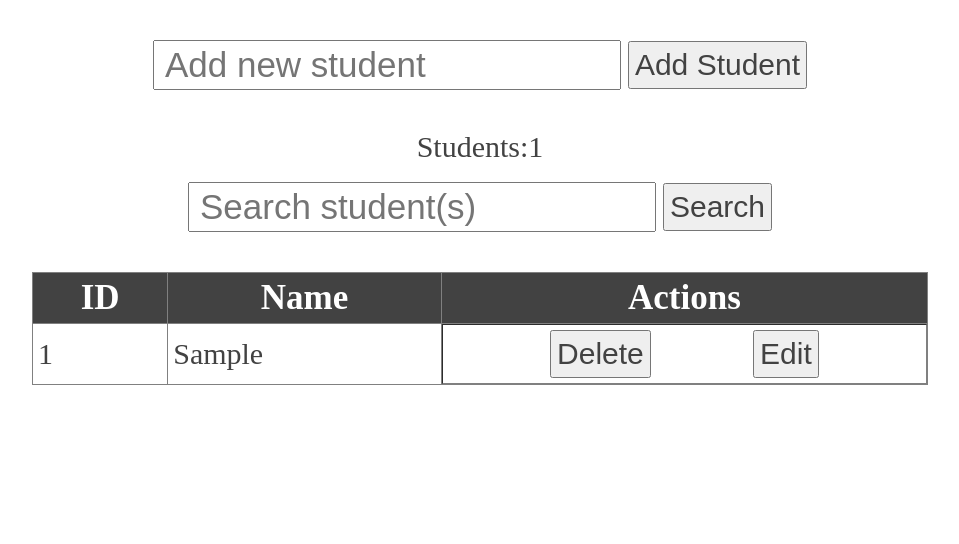
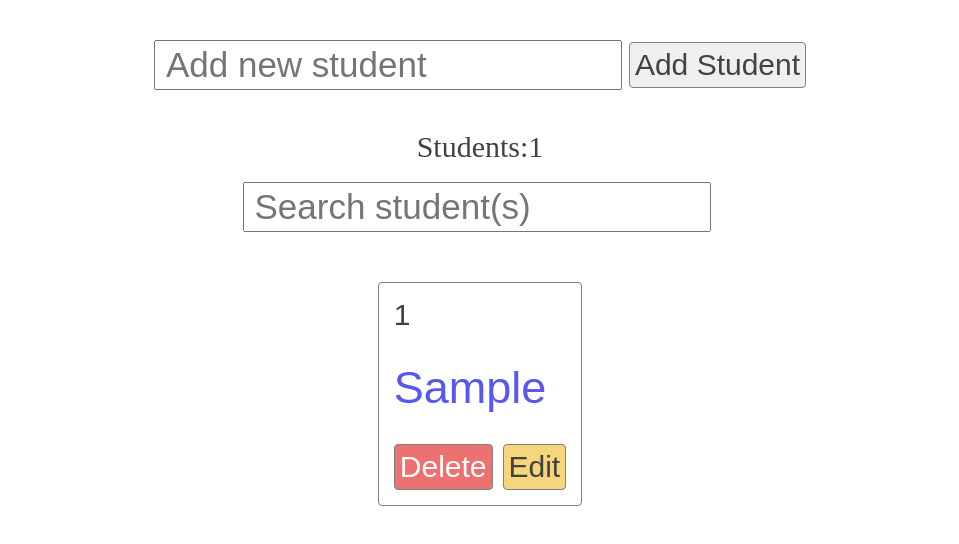
Before and after one commit to incodeuz/pure-js-crud, a plain HTML site: page index.html in a window 1280 px wide. Both pictures are taken after typing "Sample" into the empty fields and a click on the button "Add Student". Shown: the whole page, without its empty margins (160-1119 px from the left). Drawn offline with Linux system fonts and the light colour scheme.

Commit message:
crud is fully completed with search

```diff
--- a/app.js
+++ b/app.js
@@ -3,9 +3,9 @@ let inputValue = document.getElementById("input");
 const btn = document.getElementById("btn");
 const btnDelete = document.getElementById("btnDelete");
 const list = document.getElementById("list");
-
+const updateBtn = document.getElementById("update");
+var selectedRow = null;
 let inputSearch = document.getElementById("inputSearch");
-const btnSearch = document.getElementById("btnSearch");
 let students = [];
 // Browserga chiqarish
 // method: GET
@@ -13,20 +13,23 @@ function getStudents() {
   var render = "";
   students.map((student, index) => {
     render += `
-        <tr>
-            <td>${index + 1}</td>
-            <td>${student.name}</td>
+        <div style="display:flex; margin: 10px" class="card">
+            <div class="items card-body index">${index + 1}</div>
+            <p class="items card-body name">${student.name}</p>
 
-            <td style="display: flex; justify-content: space-evenly"><button id="btnDelete" onclick={deleteStudent(${
+            <div class="card-body" style="display: flex; justify-content: space-evenly"><button style=" margin-right: 10px;" id="btnDelete" onclick={deleteStudent(${
               student.id
             })}>Delete</button>
-            <button onclick={editStudents(${student.id})}>Edit</button></td>
-        </tr>
+            <button id="edit" onClick="onEdit(this)">Edit</button></div>
+        </div>
     `;
   });
   app.innerHTML = render;
   list.innerHTML =
     students.length > 0 ? students.length : "No students in list";
+  app.childElementCount > 0
+    ? (inputSearch.style.display = "block")
+    : (inputSearch.style.display = "none");
 }
 
 // Add new student
@@ -54,17 +57,31 @@ function deleteStudent(id) {
 
 // Edit student(s)
 // method: PATCH
-function editStudents(ids) {
-  students.map((value) => {
-    if (value.id === ids) {
-      console.log(value.id, ids);
-      inputValue.value += value.name;
-
-    }
-    // if (addStudent()) {
-    //   value.name = inputValue.value;
-    // }
-  });
+function onEdit(td) {
+  selectedRow = td.parentElement.parentElement;
+  inputValue.value = selectedRow.children[1].innerHTML;
+  console.log(selectedRow.children[1].innerHTML);
+  btn.style.display = "none";
+  update.style.display = "block";
 }
 
+  update.addEventListener("click", () => {
+    selectedRow.children[1].textContent = inputValue.value;
+  });
+
+// Search students
+inputSearch.addEventListener("input", () => {
+  const filter = inputSearch.value.toLowerCase();
+  const listItems = document.querySelectorAll(".items");
+
+  listItems.forEach((item) => {
+    let text = item.textContent;
+    if (text.toLowerCase().includes(filter.toLowerCase())) {
+      item.parentElement.style.display = "";
+    } else {
+      item.parentElement.style.display = "none";
+    }
+  });
+});
+
 getStudents();
--- a/index.html
+++ b/index.html
@@ -6,12 +6,14 @@
     <meta name="viewport" content="width=device-width, initial-scale=1.0" />
     <link rel="stylesheet" href="./style.css" />
     <title>Students list</title>
+
   </head>
   <body>
     <div id="content">
       <div class="wrapper">
         <input id="input" type="text" placeholder="Add new student" />
         <button id="btn">Add Student</button>
+        <button style="display: none;" id="update">Update</button>
       </div>
       <div style="display: flex; font-size: 30px">
         Students:
@@ -20,18 +22,17 @@
       <br />
       <div class="wrapper">
         <input id="inputSearch" type="text" placeholder="Search student(s)" />
-        <button id="btnSearch">Search</button>
       </div>
-      <table border="1">
-        <thead>
-          <tr class="not">
-            <th>ID</th>
-            <th>Name</th>
-            <th>Actions</th>
-          </tr>
-        </thead>
-        <tbody id="app"></tbody>
-      </table>
+      <div
+        style="
+          margin: 0 auto;
+          width: 50%;
+          display: flex;
+          flex-wrap: wrap;
+          justify-content: center;
+        "
+        id="app"
+      ></div>
     </div>
     <script src="./app.js"></script>
   </body>
--- a/style.css
+++ b/style.css
@@ -3,7 +3,6 @@
   padding: 0;
   margin: 0;
   box-sizing: border-box;
-
 }
 
 table {
@@ -16,10 +15,42 @@ td {
   font-size: 30px;
   padding: 5px;
 }
+.card {
+  border: 1px solid gray;
+  padding: 15px;
+  border-radius: 4px;
+  display: flex;
+  justify-content: space-between;
+  flex-direction: column;
+  gap: 30px;
+}
+
+.index {
+  font-size: 30px;
+  color: rgb(64, 64, 64);
+  font-family: sans-serif;
+}
+
+#btnDelete{
+  color: white;
+  background-color: rgb(237, 113, 113);
+}
+
+#edit{
+  background-color: #f5d67c;
+}
+
+.name{
+  font-size: 45px;
+  color: rgb(88, 88, 237);
+  font-family: sans-serif;
+}
 
 button {
+  border-radius: 4px;
   font-size: 30px;
   padding: 5px;
+  border: 1px solid gray;
 }
 
 button:hover {
```
